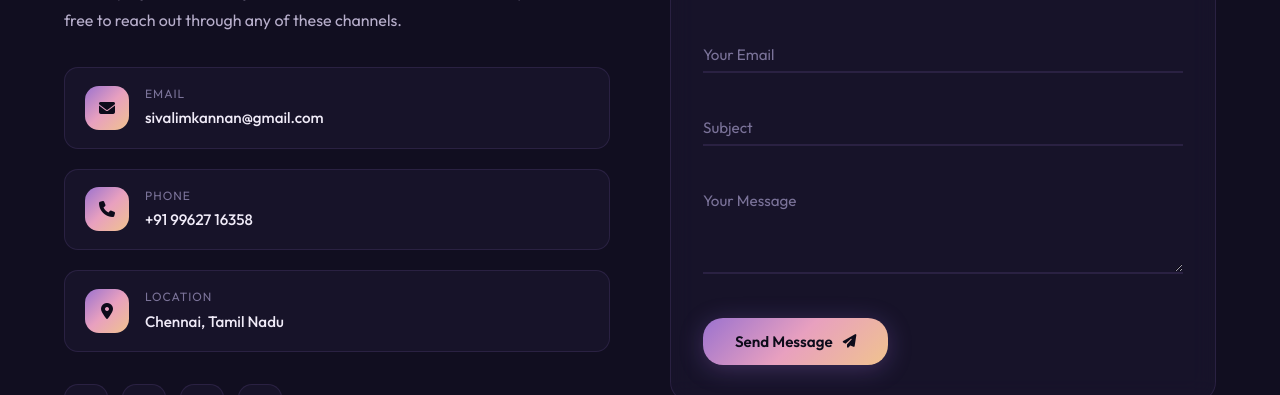
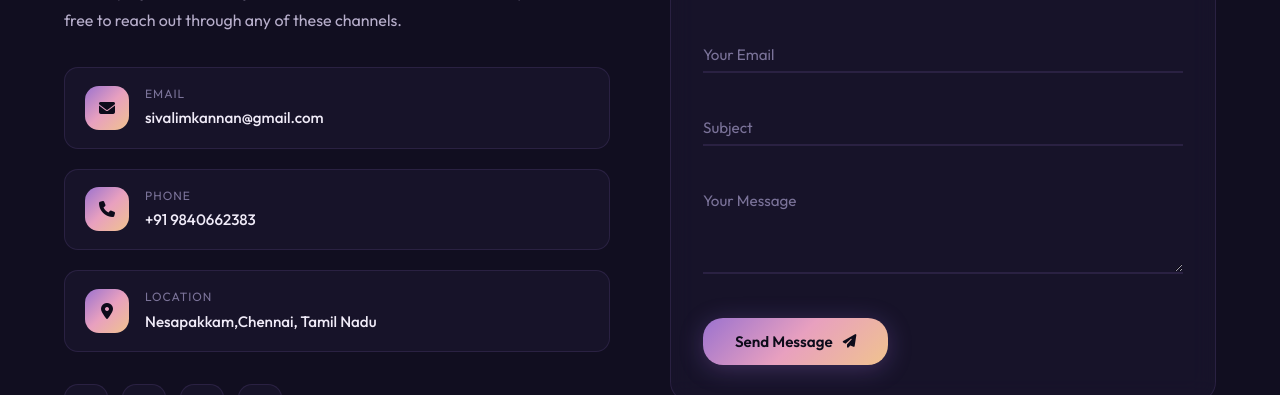
Before and after one commit to sivalikannan/portfolio, a plain HTML site: page index.html in a window 1280 px wide. Shown: the part 5300-5695 px from the top of the page. Drawn offline with Linux system fonts and the light colour scheme.

Commit message:
changed number

```diff
--- a/index.html
+++ b/index.html
@@ -501,14 +501,14 @@
                             <div class="contact-icon"><i class="fas fa-phone"></i></div>
                             <div>
                                 <span class="contact-label">Phone</span>
-                                <a href="tel:+919962716358" class="contact-value">+91 99627 16358</a>
+                                <a href="tel:+919962716358" class="contact-value">+91 9840662383</a>
                             </div>
                         </div>
                         <div class="contact-item">
                             <div class="contact-icon"><i class="fas fa-map-marker-alt"></i></div>
                             <div>
                                 <span class="contact-label">Location</span>
-                                <span class="contact-value">Chennai, Tamil Nadu</span>
+                                <span class="contact-value">Nesapakkam,Chennai, Tamil Nadu</span>
                             </div>
                         </div>
                     </div>
```
